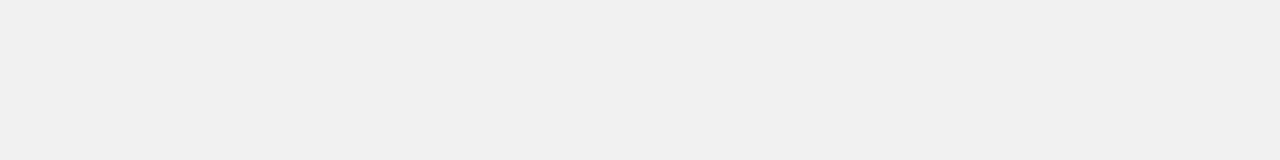
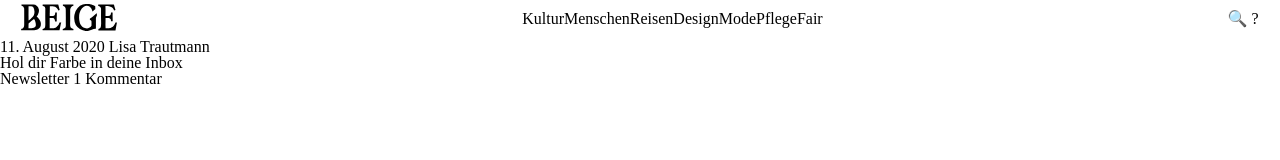
Before and after one commit to JHSeo-git/scss-beige, a website: page index.html in a window 1280 px wide. Drawn offline with Linux system fonts and the light colour scheme.

Commit message:
add header

```diff
--- a/index.html
+++ b/index.html
@@ -6,5 +6,42 @@
     <link rel="stylesheet" href="dist/css/styles.css" />
     <title>(S)CSS Masterclass</title>
   </head>
-  <body></body>
+  <body>
+    <header class="header">
+      <a href="#"><img src="./src/img/logo.svg" alt="logo" /></a>
+      <nav>
+        <ul>
+          <li><span></span><a href="#">Kultur</a></li>
+          <li><span></span><a href="#">Menschen</a></li>
+          <li><span></span><a href="#">Reisen</a></li>
+          <li><span></span><a href="#">Design</a></li>
+          <li><span></span><a href="#">Mode</a></li>
+          <li><span></span><a href="#">Pflege</a></li>
+          <li><span></span><a href="#">Fair</a></li>
+        </ul>
+      </nav>
+      <div>
+        <a href="#"><span>🔍</span></a>
+        <a href="#"><span>?</span></a>
+      </div>
+    </header>
+    <main class="posts">
+      <section class="post">
+        <header class="post__header">
+          <span class="post__date">11. August 2020</span>
+          <span class="post__author">Lisa Trautmann</span>
+        </header>
+        <div class="post__content">
+          <div class="visible">
+            <h3>Hol dir Farbe in deine Inbox</h3>
+          </div>
+          <div class="invisible"></div>
+        </div>
+        <footer>
+          <span class="category">Newsletter</span>
+          <span class="comments">1 Kommentar</span>
+        </footer>
+      </section>
+    </main>
+  </body>
 </html>
--- a/src/scss/styles.scss
+++ b/src/scss/styles.scss
@@ -6,3 +6,34 @@
 body {
   height: 100vh;
 }
+
+a {
+  text-decoration: none;
+  color: inherit;
+}
+
+.header {
+  max-height: 90vh;
+  width: 100%;
+  height: 2.42rem;
+  background-color: white;
+  display: flex;
+  justify-content: space-between;
+  align-items: center;
+  padding: 0.33rem calc(5vw / 3);
+  position: fixed;
+  left: 0;
+  top: 0;
+  nav {
+    ul {
+      display: flex;
+    }
+  }
+  a {
+    width: 6rem;
+  }
+}
+
+main {
+  margin-top: 2.42rem;
+}
```
Also changed, not shown: README.md, dist/css/styles.css, src/img/logo.svg (added).
